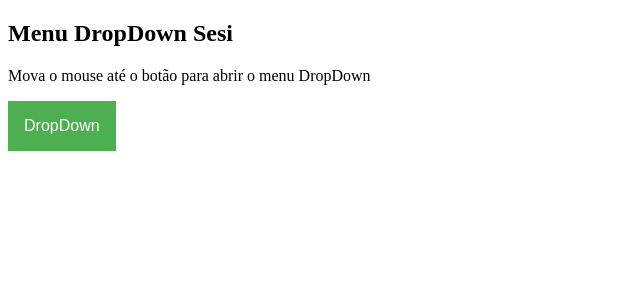
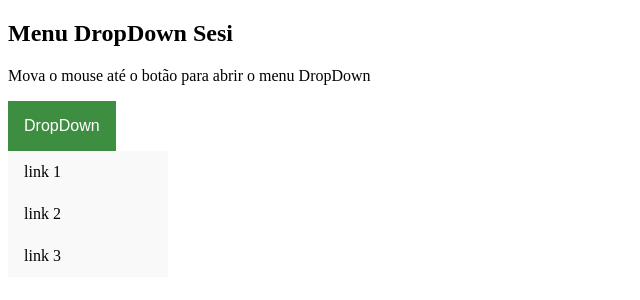
Before and after one commit to evellynbcardoso/estudos_html, a plain HTML site: page menus/menudropdown.html in a window 1280 px wide. In both pictures the pointer is over the button "DropDown". Shown: the whole page, without its empty margins (0-640 px from the left). Drawn offline with Linux system fonts and the light colour scheme.

Commit message:
menu dropdown atualização

```diff
--- a/menus/menudropdown.html
+++ b/menus/menudropdown.html
@@ -28,6 +28,29 @@
             min-width: 160px;
             box-shadow: 0 8px 16px 0 rgba(from  0, 0, 0, 0.2);
         }
+
+        .dropdown-conteudo a{
+            color: black;
+            padding: 12px 16px ;
+            text-decoration: none;
+            display: block;
+            /* ele faz o link ocupar toda a largura disponivel(é clicavel em toda linha ) */
+        }
+
+        .dropdown-conteudo a:hover{
+            background-color: #f1f1f1;
+
+        }
+
+        .dropdown:hover  .dropdown-conteudo{
+            /* quando o usuario passar o mause sobre o elemento
+            claase .dropdown o conteudo é exibido */
+            display: block;
+        }
+
+        .dropdown:hover .dropbtn{
+            background-color: #3e8e41;
+        }
     </style>
 </head>
 <body>
```
